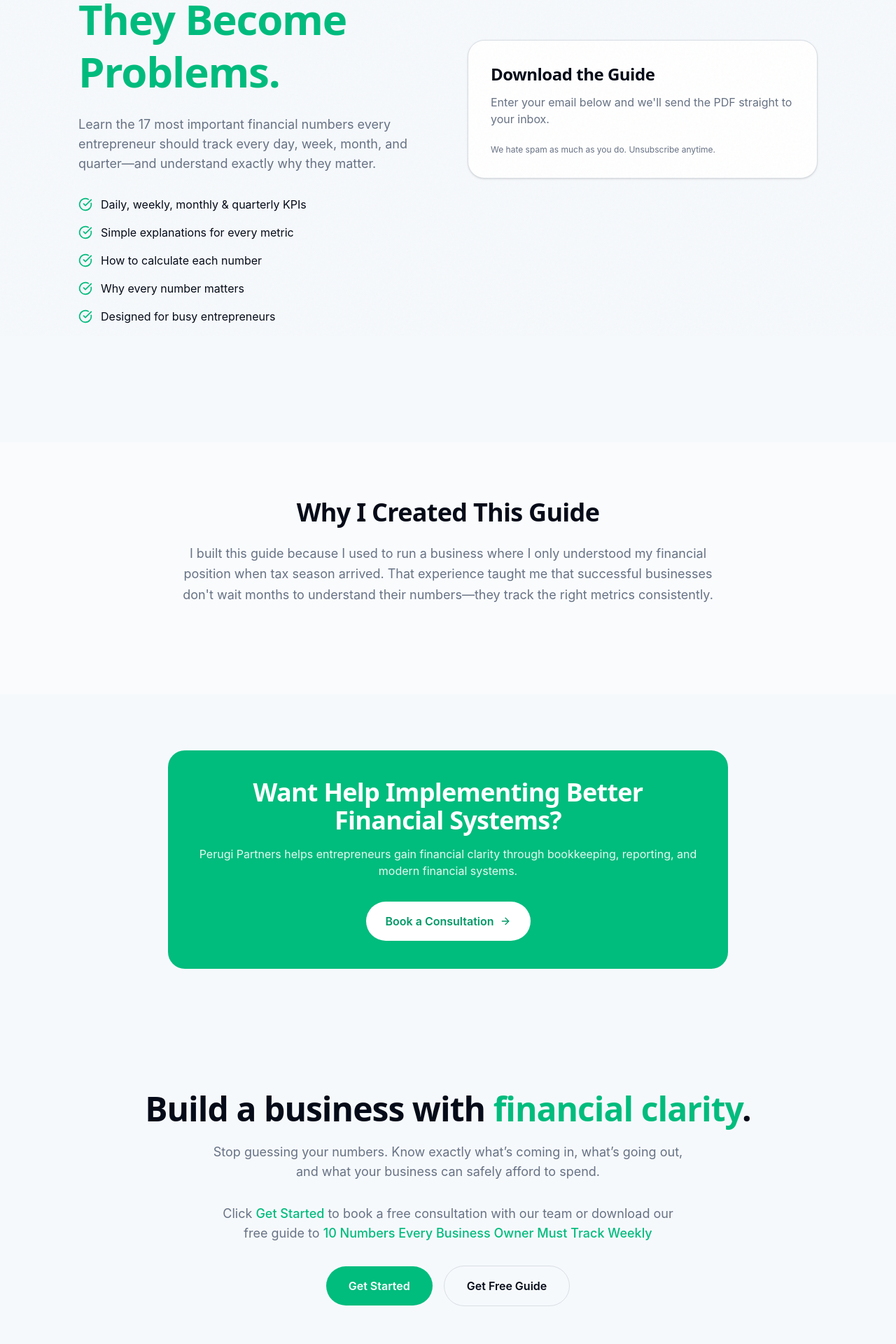
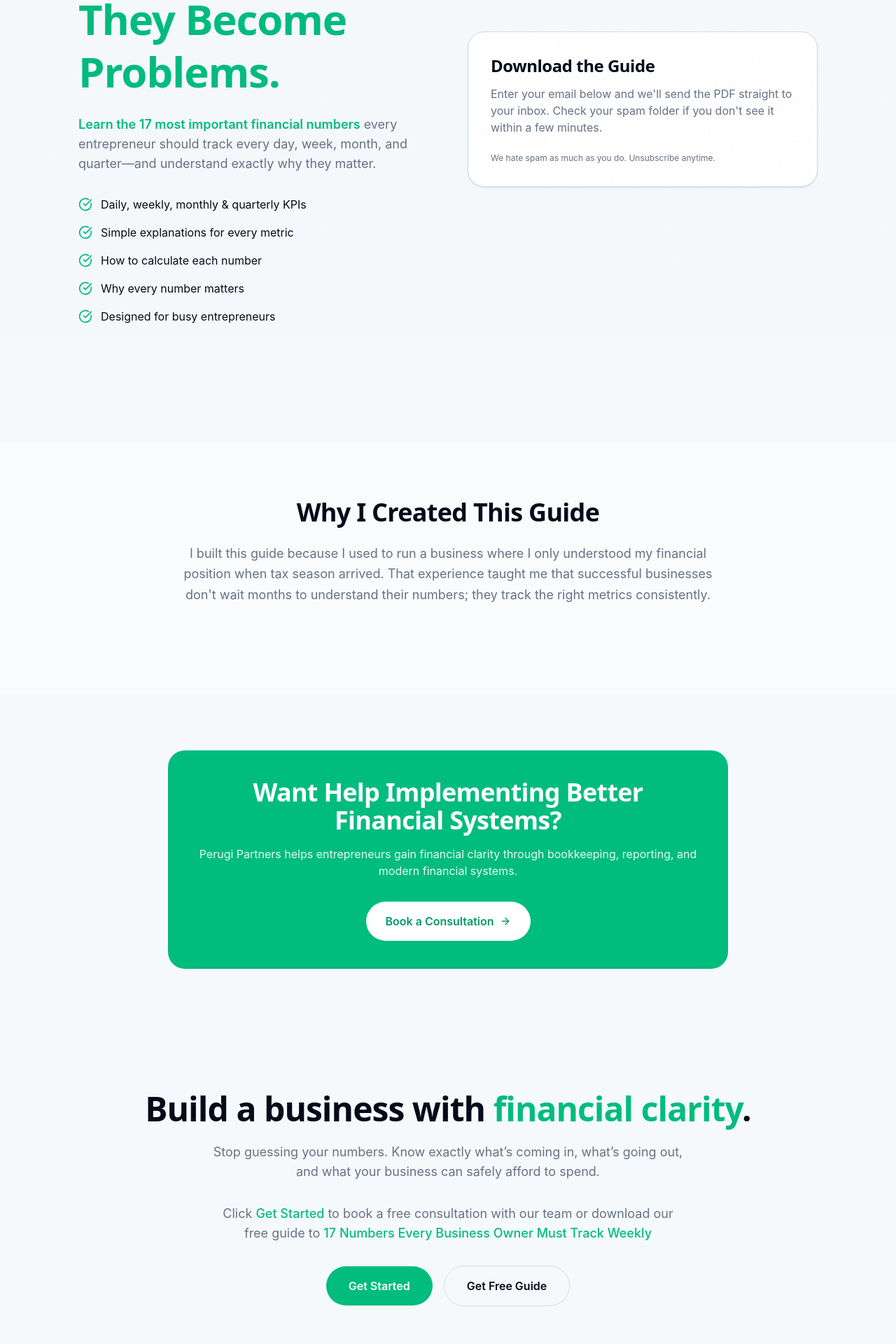
Before and after one commit to JabezRoberts/perugi-next, a Next.js app: page /resources/financial-guide in a window 1280 px wide. Shown: the part 320-2240 px from the top of the page at 70% size. Built offline with nearby package versions, Linux system fonts and the light colour scheme.

Commit message:
minor copy updates

```diff
--- a/src/app/resources/financial-guide/page.tsx
+++ b/src/app/resources/financial-guide/page.tsx
@@ -93,7 +93,7 @@
 //                   Enter your email below and we&apos;ll send the PDF straight to your inbox.
 //                 </p>
 
-//                 {/* MAILERLITE FORM */}
+//
 
 //                 <div
 //                   id="mlb2-embed"
@@ -232,7 +232,9 @@ export default function FinancialGuidePage() {
               </h1>
 
               <p className="text-lg text-muted-foreground mb-8">
-                Learn the 17 most important financial numbers every entrepreneur
+                <span className="text-emerald-500 font-semibold">
+                  Learn the 17 most important financial numbers
+                </span>{" "}every entrepreneur
                 should track every day, week, month, and quarter—and understand
                 exactly why they matter.
               </p>
@@ -278,7 +280,7 @@ export default function FinancialGuidePage() {
 
                 <p className="text-muted-foreground mb-6">
                   Enter your email below and we&apos;ll send the PDF straight
-                  to your inbox.
+                  to your inbox. Check your spam folder if you don&apos;t see it within a few minutes.
                 </p>
 
                 {/* KIT FORM */}
@@ -315,7 +317,7 @@ export default function FinancialGuidePage() {
                 understood my financial position when tax season arrived.
 
                 That experience taught me that successful businesses don&apos;t wait
-                months to understand their numbers—they track the right metrics
+                months to understand their numbers; they track the right metrics
                 consistently.
               </p>
             </div>
--- a/src/app/resources/page.tsx
+++ b/src/app/resources/page.tsx
@@ -10,7 +10,7 @@ export const metadata = {
 
 const resources = [
   {
-    title: "The 10 Most Important Numbers Every Entrepreneur Should Track",
+    title: "The 17 Most Important Numbers Every Entrepreneur Should Track",
     description:
       "Learn the key financial numbers to monitor daily, weekly, monthly, and quarterly so you can improve profitability, cash flow, and decision-making.",
     category: "Financial Guide",
@@ -119,7 +119,7 @@ export default function ResourcesPage() {
       <section className="pb-24 lg:pb-32">
         <div className="max-w-5xl mx-auto px-6 lg:px-12">
           <AnimatedSection>
-            <div className="rounded-3xl bg-emerald-500 text-white p-10 lg:p-14 text-center">
+            <div className="rounded-3xl bg-emerald-800 text-white p-10 lg:p-14 text-center">
               <h2 className="text-3xl lg:text-4xl font-bold mb-4">
                 Need More Than a Guide?
               </h2>
--- a/src/components/Footer.tsx
+++ b/src/components/Footer.tsx
@@ -160,7 +160,7 @@ export default function Footer() {
           <p className="text-lg text-muted-foreground mb-8 max-w-2xl mx-auto">
             Click <span className="text-emerald-500 font-medium">Get Started</span> to book a free consultation with our team or download our free guide to{" "}
             <span className="text-emerald-500 font-medium">
-              10 Numbers Every Business Owner Must Track Weekly
+              17 Numbers Every Business Owner Must Track Weekly
             </span>
           </p>
 
```
